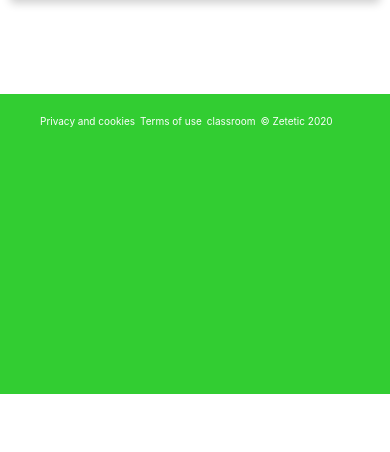
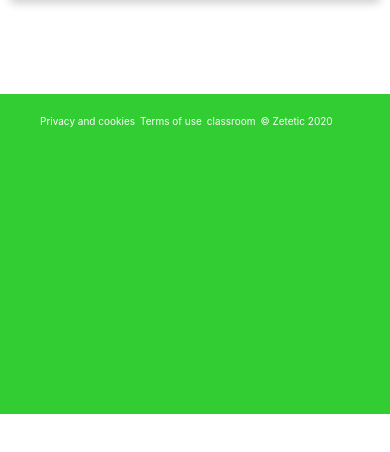
Before and after one commit to Andi0249/Zetetic, a plain HTML site: page index.html in a window 390 px wide. Shown: the part 2864-3316 px from the top of the page. After the commit the page ends 3278 px from the top, so only its background shows below. Drawn offline with nearby package versions, Linux system fonts and the light colour scheme; a script that the page names is missing.

Commit message:
Update style.css

```diff
--- a/style.css
+++ b/style.css
@@ -290,6 +290,7 @@
       margin: 0px;
       padding: 0px;
       overflow-x: hidden;
+
   }
   .navbar
   {
@@ -335,7 +336,7 @@
   .s
   {
     background-color: limegreen;
-   margin-bottom: 100px;
+   padding-bottom: 20px;
 
   }
 
```
